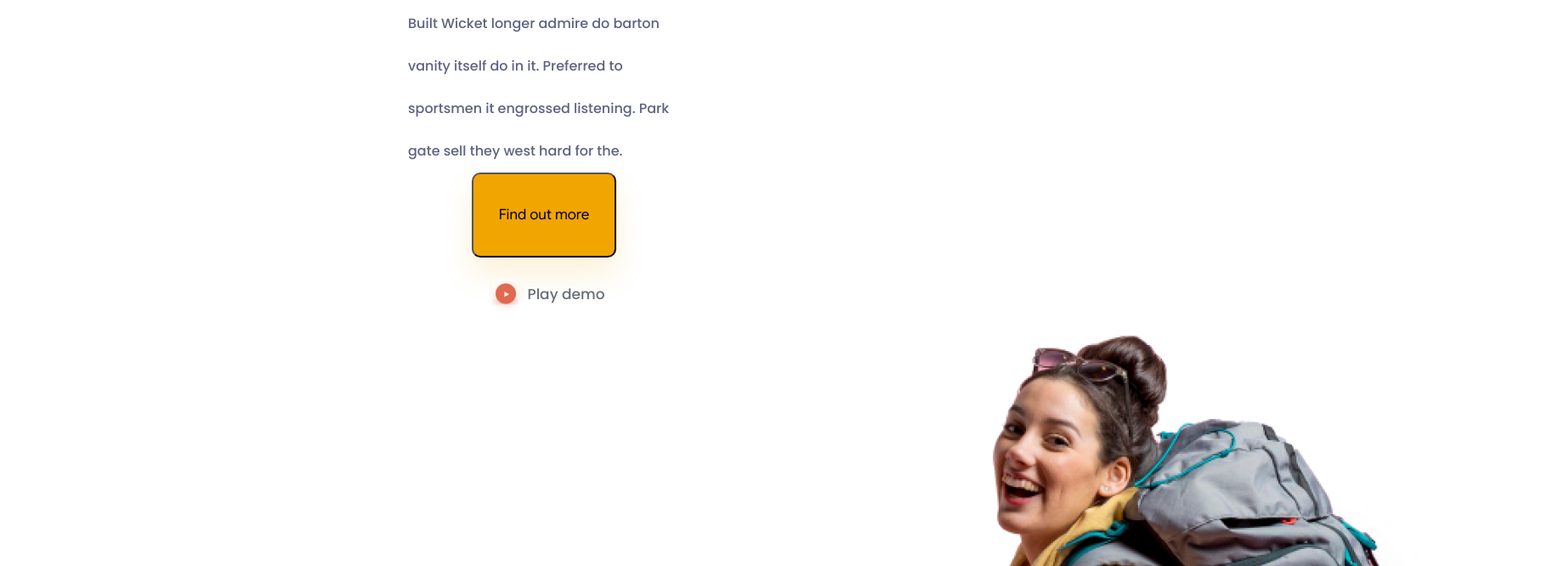
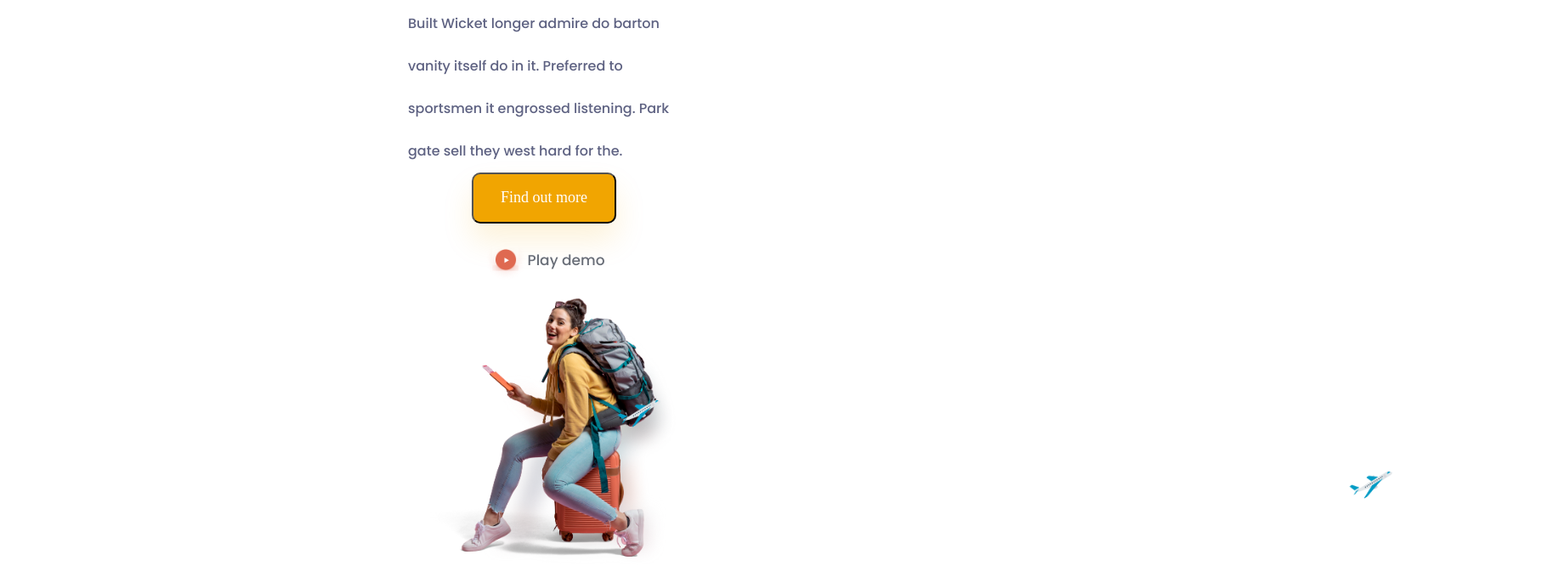
Before and after one commit to yaroslavrick/dz_2_front-end_sigma, a plain HTML site: page index.html in a window 1280 px wide. Shown: the part 1450-2116 px from the top of the page at 85% size, 1840 px wide, since content can reach past the window. Drawn offline with Linux system fonts and the light colour scheme; files whose address does not match are found by name; a web font is replaced by a local one.

Commit message:
working with plains 2

```diff
--- a/index.html
+++ b/index.html
@@ -63,7 +63,8 @@
                         </div>
 
                         <div class="buttons-container">
-                            <button class="main-container-button">Find out more</button>
+                            <button class="main-container-button"><span class="main-container-button__text">Find out
+                                    more</span></button>
                             <div class="buttons__play-button_container">
                                 <div class="play-circle_button-container">
                                     <img src="./img/play_button_centered.png" class="play-circle_button-img">
@@ -77,7 +78,7 @@
                     </div>
                     <div class="main-picture-container">
                         <img src="./img/girl_with_backpack.png" class="main-picture_traveler"
-                            alt="Traveler with backack">
+                            alt="Traveler with backpack">
                         <img src="./img/plane.png" class="main_picture__plain_left" alt="Plain">
                         <img src="./img/plane.png" class="main_picture__plain_right" alt="Plain">
                     </div>
--- a/scss/_main_section.scss
+++ b/scss/_main_section.scss
@@ -37,18 +37,22 @@
         @include flexible();
         flex-direction: column;
         .main-container-button {
-          // position: absolute;
           width: 170px;
-          height: 12.5vh;
+          height: 60px;
           background: #f1a501;
           box-shadow: 0px 20px 35px rgba(241, 165, 1, 0.15);
           border-radius: 10px;
+          @media (min-width: 480px) {
+            // position: absolute;
+            // left: 20.56vw;
+            // top: 96.11vw;
+          }
           .main-container-button__text {
             font-family: 'Google Sans';
             font-style: normal;
             font-weight: 500;
-            font-size: 2.5vw;
-            line-height: 4.79vh;
+            font-size: 18px;
+            line-height: 23px;
             text-align: center;
             color: #ffffff;
           }
@@ -80,28 +84,40 @@
       }
     }
     .main-picture-container {
-      width: 106.25vw;
-      height: 159.17vh;
+      position: relative;
+      max-width: 320px;
+      // width: 106.25vw;
+      // height: 159.17vh;
+      display: block;
+      margin: auto;
+      // right: 40px;
       .main-picture__traveler {
         position: absolute;
+        // width: 106.25vw;
+        // height: 159.17vh;
+        max-width: 320px;
+        // @media (min-width 480px) {
+        //   // left: 78.47vw;
+        //   // top: 14.58vw;
+        // }
       }
       .main_picture__plain_left {
         position: absolute;
         // width: 166.87px;
         // height: 153.33px;
-        width: 23.18vw;
-        height: 21.3vw;
+        // width: 23.18vw;
+        // height: 21.3vw;
+        max-width: 74px;
         left: 18.47vw;
-        top: 273vw;
-
-        // transform: matrix(0.89, -0.85, 0.32, 0.8, 0, 0);
+        top: 7.78vw;
       }
       .main_picture__plain_right {
         position: absolute;
-        width: 23.18vw;
-        height: 21.3vw;
+        // width: 23.18vw;
+        // height: 21.3vw;
+        max-width: 74px;
         left: 85.69vw;
-        top: 290vw;
+        top: 14.31vw;
       }
     }
   }
```
Also changed, not shown: css/index.css, 1 other file.
